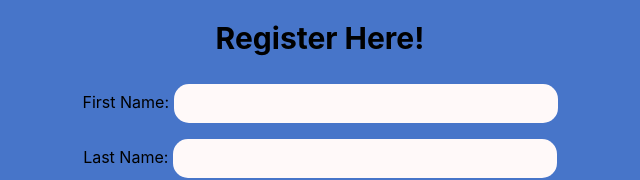
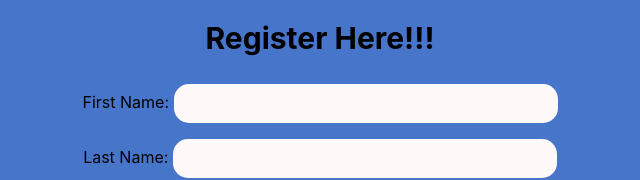
Before and after one commit to SandaliTharuki/write-to-us, a React (Create React App) app: page / in a window 1280 px wide. Shown: the top 180 px of the page, without its empty margins (320-960 px from the left). Built offline with nearby package versions, Linux system fonts and the light colour scheme.

Commit message:
changed "Register Here!" text to "Register Here!!!" in Register.js

```diff
--- a/src/Components/Register.js
+++ b/src/Components/Register.js
@@ -54,7 +54,7 @@ class Register extends Component{
         return (
           <div>
           <form onSubmit={this.handleSubmit}>
-            <h1>Register Here!</h1>
+            <h1>Register Here!!!</h1>
             <label>First Name: </label><input type="text" value={this.state.firstName} onChange={this.firstHandler} /><br />
             <label>Last Name: </label><input type="text" value={this.state.lastName} onChange={this.secondHandler} /><br />
             <label>Email: </label><input type="email" value={this.state.email} onChange={this.thirdHandler} /><br />
```
